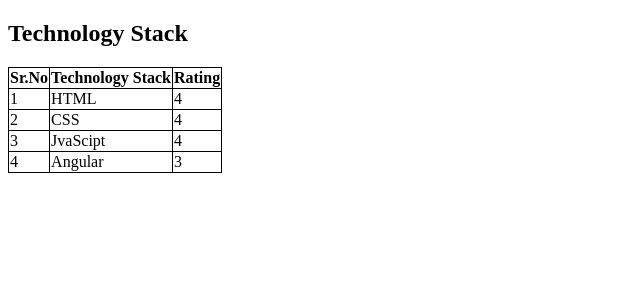
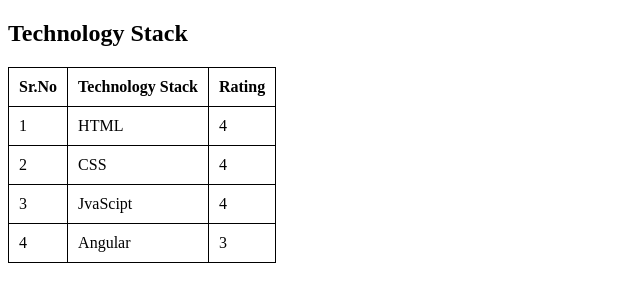
Before and after one commit to kolekarsachinshivaji/my-profile, a plain HTML site: page techStack.html in a window 1280 px wide. Shown: the whole page, without its empty margins (0-640 px from the left). Drawn offline with Linux system fonts and the light colour scheme.

```diff
--- a/techStack.html
+++ b/techStack.html
@@ -8,13 +8,15 @@
                 border: solid 1px black;
 border-collapse: collapse;
 
-
+            }
+            th,td{
+                padding: 10px;
             }
         </style>
 
     <body>
         <h2>Technology Stack</h2>
-        <table style="height: 100%;">
+        <table>
             <thead>
                 <th>Sr.No</th>
                 <th>Technology Stack</th>
```
Also changed, not shown: education.html (+6 -2 lines).
